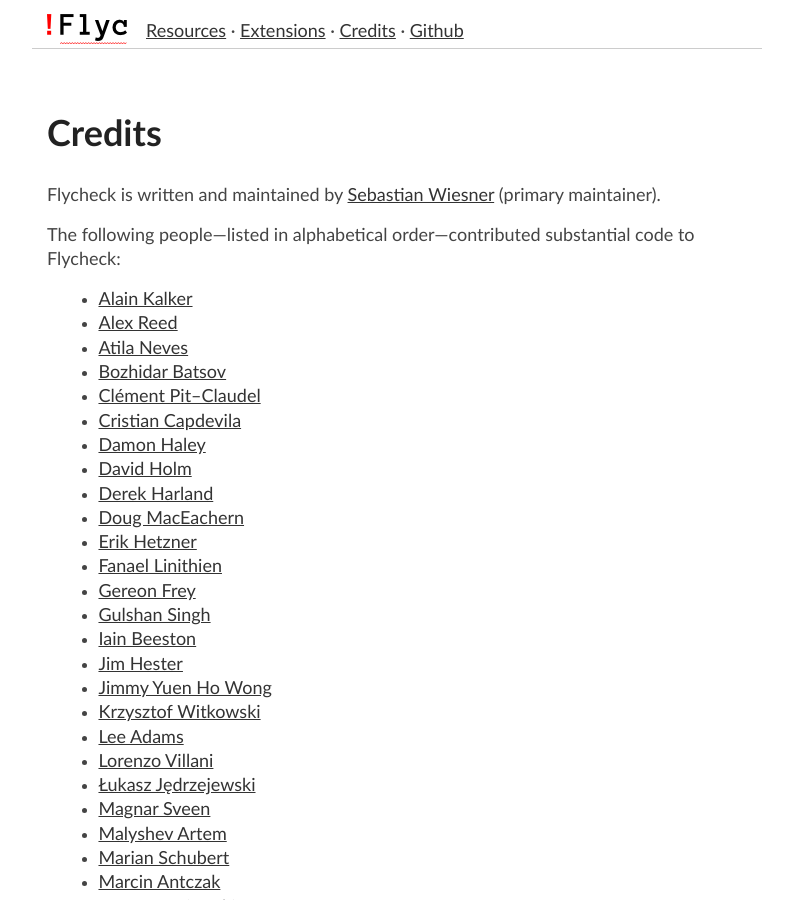
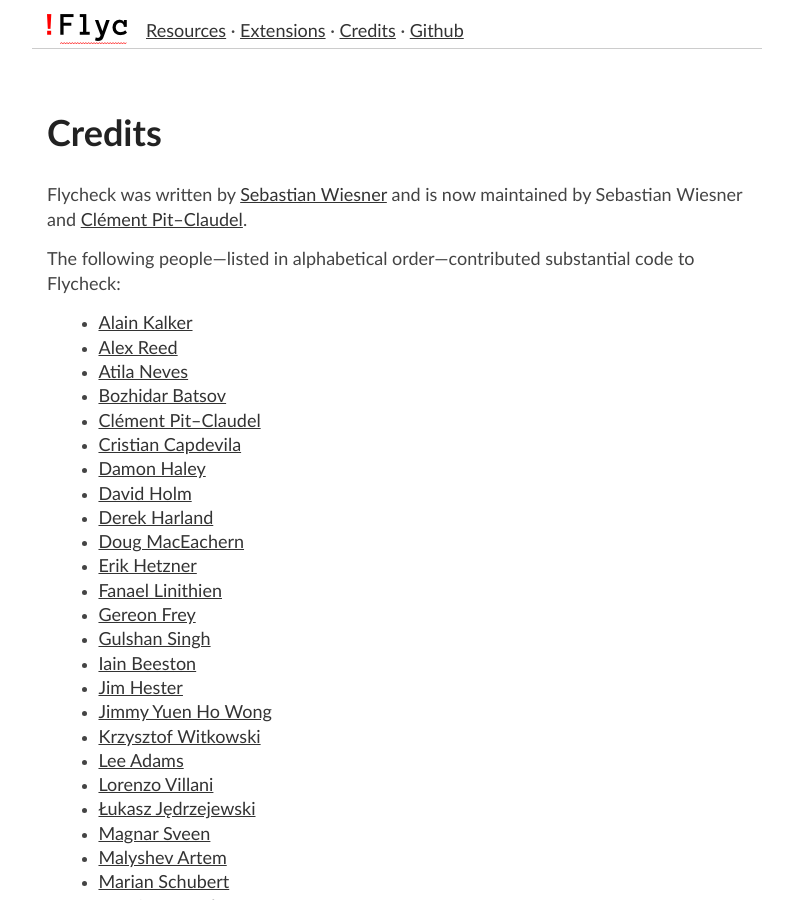
Before and after one commit to cmarqu/flycheck.github.io, a Jekyll site: the page built from credits.md, in a window 1280 px wide and 900 px high. Shown: the whole window, without its empty margins (243-1036 px from the left). Built offline with Jekyll 4.4.1, drawn with Linux system fonts in a browser that asks for light colours.

Commit message:
Update manual from flycheck/flycheck@758b8f0

```diff
--- a/_includes/credits.md
+++ b/_includes/credits.md
@@ -1,5 +1,6 @@
-Flycheck is written and maintained by
-[Sebastian Wiesner](https://github.com/lunaryorn) (primary maintainer).
+Flycheck was written by [Sebastian Wiesner](https://github.com/lunaryorn) and is
+now maintained by Sebastian Wiesner and
+[Clément Pit--Claudel](https://github.com/cpitclaudel).
 
 The following people—listed in alphabetical order—contributed
 substantial code to Flycheck:
```
